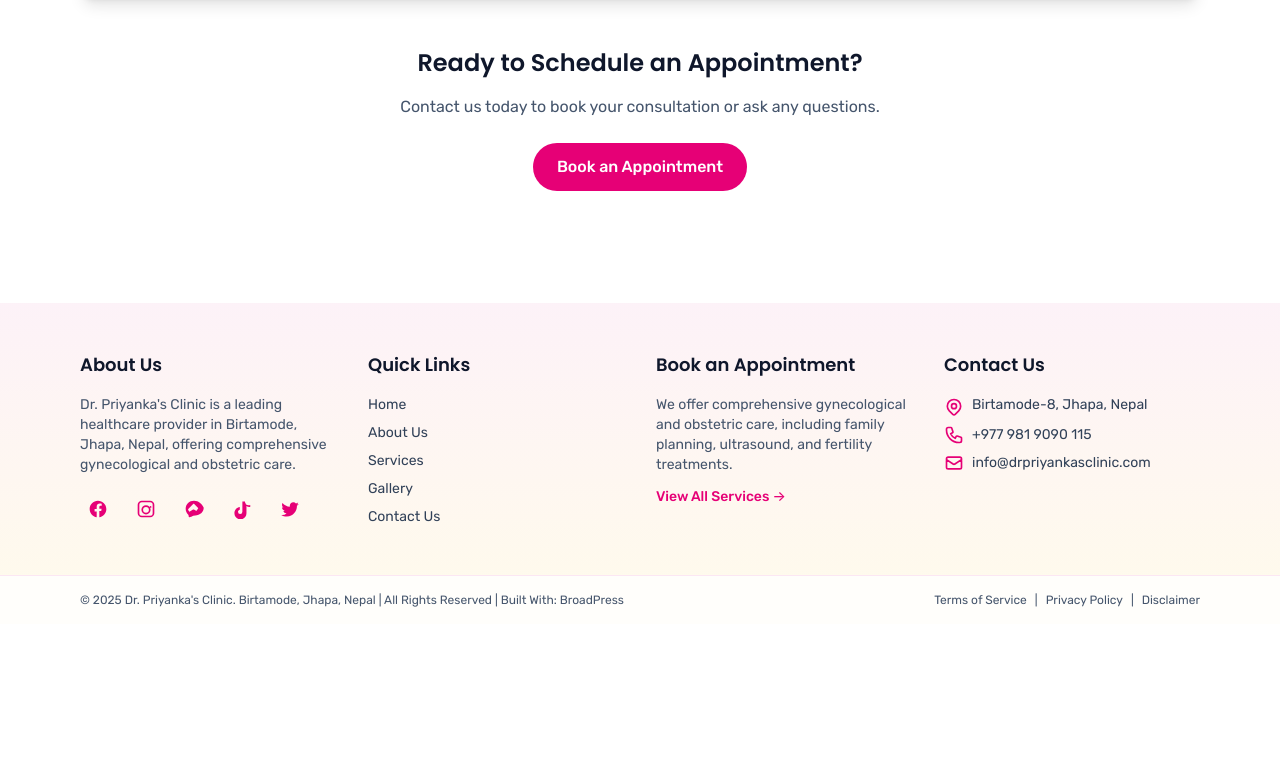
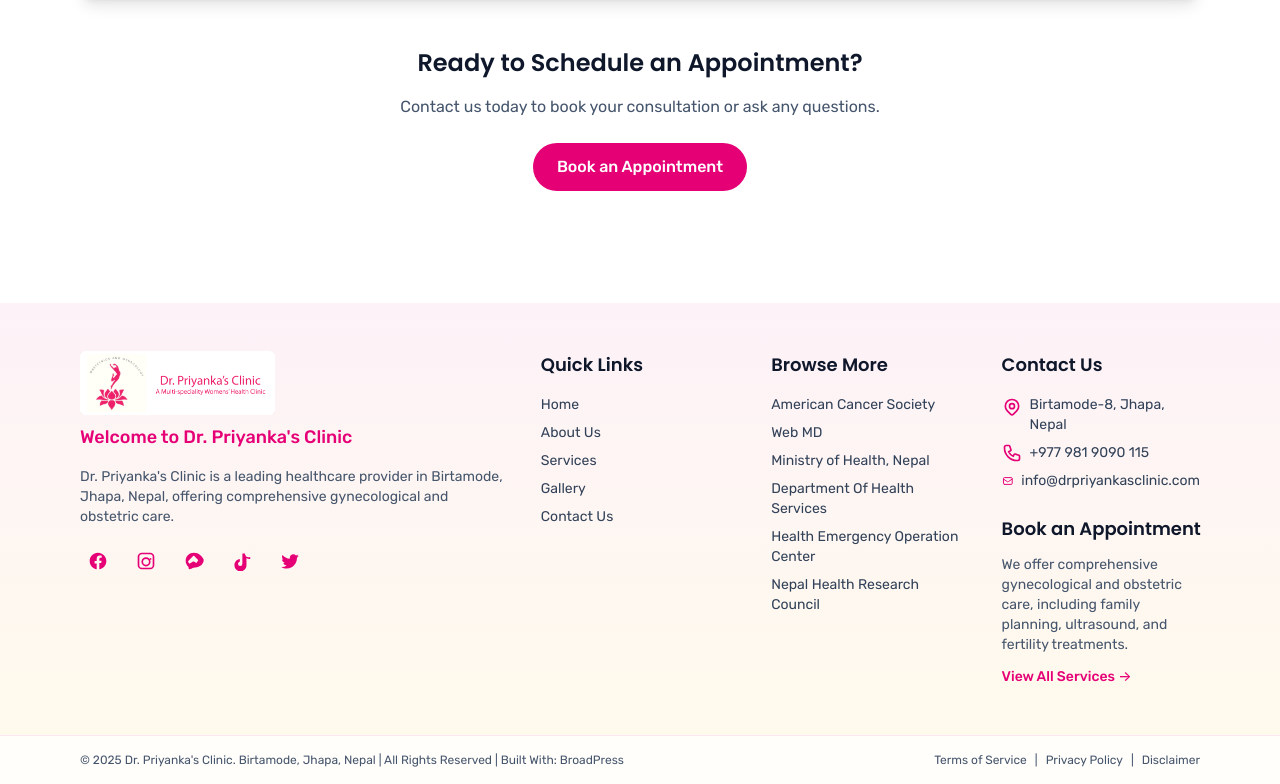
Before and after one commit to SRIYOGconsulting/drpriyankasclinic, a React (Vite) app: page /contact in a window 1280 px wide. Shown: the part 1363-2147 px from the top of the page. Before the commit the page ends 1987 px from the top, so only its background shows below. Built offline with nearby package versions, Linux system fonts and the light colour scheme.

Commit message:
Updated footer

```diff
--- /dev/null
+++ b/src/components/ClinicLogo.jsx
@@ -0,0 +1,23 @@
+export default function ClinicLogo({ className = '' }) {
+  return (
+    <div className={`flex items-center ${className}`}>
+      <div className="bg-pink-600 text-white rounded-full w-10 h-10 flex items-center justify-center mr-3">
+        <svg
+          xmlns="http://www.w3.org/2000/svg"
+          className="h-6 w-6"
+          fill="none"
+          viewBox="0 0 24 24"
+          stroke="currentColor"
+        >
+          <path
+            strokeLinecap="round"
+            strokeLinejoin="round"
+            strokeWidth={2}
+            d="M19.428 15.428a2 2 0 00-1.022-.547l-2.387-.477a6 6 0 00-3.86.517l-.318.158a6 6 0 01-3.86.517L6.05 15.21a2 2 0 00-1.806.547M8 4h8l-1 1v5.172a2 2 0 00.586 1.414l5 5c1.26 1.26.367 3.414-1.415 3.414H4.828c-1.782 0-2.674-2.154-1.414-3.414l5-5A2 2 0 009 10.172V5L8 4z"
+          />
+        </svg>
+      </div>
+      <span className="font-bold text-lg text-slate-800">Dr. Priyanka's Clinic</span>
+    </div>
+  );
+}
--- a/src/components/SiteFooter.jsx
+++ b/src/components/SiteFooter.jsx
@@ -2,10 +2,17 @@ export default function SiteFooter() {
   return (
     <footer className="mt-16 relative overflow-hidden bg-gradient-to-b from-pink-50 to-amber-50">
       {/* Main Footer Content */}
-      <div className="max-w-6xl mx-auto px-4 py-12 grid gap-8 md:grid-cols-4 text-sm text-slate-700">
-        {/* Column 1: About */}
-        <div>
-          <h3 className="font-semibold text-slate-900 mb-4 text-lg">About Us</h3>
+      <div className="max-w-6xl mx-auto px-4 py-12 grid gap-8 grid-cols-1 sm:grid-cols-2 lg:grid-cols-5 text-sm text-slate-700">
+        {/* Column 1: About with Logo */}
+        <div className="lg:col-span-2">
+          <div className="flex flex-col items-start mb-4">
+            <img
+              src="/assets/logo/dr-priyankas-clinic-logo.png"
+              alt="Dr. Priyanka's Clinic Logo"
+              className="h-16 w-auto mb-2"
+            />
+            <p className="text-pink-600 font-medium text-lg">Welcome to Dr. Priyanka's Clinic</p>
+          </div>
           <p className="text-slate-600 mb-4">
             Dr. Priyanka's Clinic is a leading healthcare provider in Birtamode, Jhapa, Nepal, offering comprehensive gynecological and obstetric care.
           </p>
@@ -48,7 +55,7 @@ export default function SiteFooter() {
         </div>
 
         {/* Column 2: Quick Links */}
-        <div>
+        <div className="lg:col-span-1">
           <h3 className="font-semibold text-slate-900 mb-4 text-lg">Quick Links</h3>
           <ul className="space-y-2">
             <li><a href="/" className="hover:text-pink-600 transition-colors">Home</a></li>
@@ -59,21 +66,35 @@ export default function SiteFooter() {
           </ul>
         </div>
 
-        {/* Column 3: Services */}
-        <div>
-          <h3 className="font-semibold text-slate-900 mb-4 text-lg">Book an Appointment</h3>
-          <p className="text-slate-600">
-            We offer comprehensive gynecological and obstetric care, including family planning, ultrasound, and fertility treatments.
-          </p>
-          <a href="/services" className="inline-block mt-3 text-pink-600 hover:text-pink-700 font-medium">
-            View All Services →
-          </a>
+        {/* Column 3: Browse More */}
+        <div className="lg:col-span-1">
+          <h3 className="font-semibold text-slate-900 mb-4 text-lg">Browse More</h3>
+          <div className="grid grid-cols-1 gap-y-2 text-sm">
+            <a href="https://www.cancer.org/" target="_blank" rel="noopener noreferrer" className="hover:text-pink-600 transition-colors block">
+              American Cancer Society
+            </a>
+            <a href="https://www.webmd.com/" target="_blank" rel="noopener noreferrer" className="hover:text-pink-600 transition-colors block">
+              Web MD
+            </a>
+            <a href="https://mohp.gov.np/" target="_blank" rel="noopener noreferrer" className="hover:text-pink-600 transition-colors block">
+              Ministry of Health, Nepal
+            </a>
+            <a href="https://dohs.gov.np/" target="_blank" rel="noopener noreferrer" className="hover:text-pink-600 transition-colors block">
+              Department Of Health Services
+            </a>
+            <a href="http://heoc.mohp.gov.np/" target="_blank" rel="noopener noreferrer" className="hover:text-pink-600 transition-colors block">
+              Health Emergency Operation Center
+            </a>
+            <a href="https://nhrc.gov.np/" target="_blank" rel="noopener noreferrer" className="hover:text-pink-600 transition-colors block">
+              Nepal Health Research Council
+            </a>
+          </div>
         </div>
 
-        {/* Column 4: Contact */}
-        <div>
+        {/* Column 4: Contact & Book Appointment */}
+        <div className="lg:col-span-1">
           <h3 className="font-semibold text-slate-900 mb-4 text-lg">Contact Us</h3>
-          <ul className="space-y-2">
+          <ul className="space-y-2 mb-6">
             <li className="flex items-start gap-2">
               <svg className="w-5 h-5 text-pink-600 mt-0.5 flex-shrink-0" fill="none" stroke="currentColor" viewBox="0 0 24 24">
                 <path strokeLinecap="round" strokeLinejoin="round" strokeWidth="2" d="M17.657 16.657L13.414 20.9a1.998 1.998 0 01-2.827 0l-4.244-4.243a8 8 0 1111.314 0z" />
@@ -94,6 +115,17 @@ export default function SiteFooter() {
               <a href="mailto:info@drpriyankasclinic.com" className="hover:text-pink-600 transition-colors">info@drpriyankasclinic.com</a>
             </li>
           </ul>
+
+          {/* Book Appointment Section */}
+          <div>
+            <h3 className="font-semibold text-slate-900 mb-3 text-lg whitespace-nowrap">Book an Appointment</h3>
+            <p className="text-slate-600 mb-3">
+              We offer comprehensive gynecological and obstetric care, including family planning, ultrasound, and fertility treatments.
+            </p>
+            <a href="/services" className="inline-block text-pink-600 hover:text-pink-700 font-medium">
+              View All Services →
+            </a>
+          </div>
         </div>
       </div>
 
--- a/src/components/SiteHeader.jsx
+++ b/src/components/SiteHeader.jsx
@@ -112,10 +112,10 @@ export default function SiteHeader() {
             </NavLink>
             <div className="ml-4">
               <a
-                href="https://www.facebook.com/your-facebook-page"
+                href="https://www.facebook.com/Doctor.Priyankas.Clinic"
                 target="_blank"
                 rel="noopener noreferrer"
-                className="relative inline-flex items-center justify-center px-6 py-3 overflow-hidden text-base font-medium text-white transition-all duration-300 bg-gradient-to-r from-pink-500 to-pink-600 rounded-full hover:from-pink-600 hover:to-pink-700 hover:shadow-lg hover:shadow-pink-200 focus:outline-none focus:ring-2 focus:ring-pink-400 focus:ring-offset-2"
+                className="relative inline-flex items-center justify-center px-6 py-3 overflow-hidden text-base font-medium text-white transition-all duration-300 bg-gradient-to-r from-pink-500 to-pink-600 rounded-full group hover:from-pink-600 hover:to-pink-700 hover:shadow-lg hover:shadow-pink-200 focus:outline-none focus:ring-2 focus:ring-pink-400 focus:ring-offset-2"
               >
                 <span className="relative">
                   <svg
--- a/src/pages/ContactPage.jsx
+++ b/src/pages/ContactPage.jsx
@@ -88,7 +88,9 @@ export default function ContactPage() {
           <h3 className="text-2xl font-semibold text-slate-900 mb-4">Ready to Schedule an Appointment?</h3>
           <p className="text-slate-600 mb-6">Contact us today to book your consultation or ask any questions.</p>
           <a
-            href="/appointment"
+            href="https://www.facebook.com/Doctor.Priyankas.Clinic"
+            target="_blank"
+            rel="noopener noreferrer"
             className="inline-block bg-pink-600 hover:bg-pink-700 text-white font-medium px-6 py-3 rounded-full transition-colors duration-200"
           >
             Book an Appointment
--- a/src/pages/Home.jsx
+++ b/src/pages/Home.jsx
@@ -85,7 +85,7 @@ export default function Home() {
                     <h3 className="text-xl font-semibold text-slate-900">{s.title}</h3>
                     <p className="text-sm text-slate-700 mt-2">{s.desc}</p>
                     <div className="mt-auto pt-4">
-                      <a href="/contact" className="inline-flex justify-center items-center w-full px-4 py-3 rounded-full border border-pink-600 text-pink-700 hover:bg-pink-50 text-sm font-medium">Book an Appointment</a>
+                      <a href="https://www.facebook.com/Doctor.Priyankas.Clinic" target="_blank" rel="noopener noreferrer" className="inline-flex justify-center items-center w-full px-4 py-3 rounded-full border border-pink-600 text-pink-700 hover:bg-pink-50 text-sm font-medium">Book an Appointment</a>
                     </div>
                   </div>
                 </div>
@@ -105,7 +105,9 @@ export default function Home() {
         <h3 className="text-2xl font-bold mb-3 text-slate-800">Safe Abortion Practices</h3>
         <p className="text-slate-600 mb-4">Safe procedures with care and privacy.</p>
         <a
-          href="/contact"
+          href="https://www.facebook.com/Doctor.Priyankas.Clinic"
+          target="_blank"
+          rel="noopener noreferrer"
           className="inline-flex items-center justify-center bg-pink-600 hover:bg-pink-700 text-white font-medium px-5 py-2.5 rounded-lg transition-colors duration-200"
         >
           Book an Appointment
--- a/src/pages/Services.jsx
+++ b/src/pages/Services.jsx
@@ -8,7 +8,7 @@ const ServiceItem = ({ service: s }) => (
         <h3 className="text-xl font-semibold text-slate-900">{s.title}</h3>
         <p className="text-sm text-slate-700 mt-2">{s.desc}</p>
         <div className="mt-auto pt-4">
-          <a href="/contact" className="inline-flex justify-center items-center w-full px-4 py-3 rounded-full border border-pink-600 text-pink-700 hover:bg-pink-50 text-sm font-medium">Book an Appointment</a>
+          <a href="https://www.facebook.com/Doctor.Priyankas.Clinic" target="_blank" rel="noopener noreferrer" className="inline-flex justify-center items-center w-full px-4 py-3 rounded-full border border-pink-600 text-pink-700 hover:bg-pink-50 text-sm font-medium">Book an Appointment</a>
         </div>
       </div>
     </div>
@@ -26,7 +26,7 @@ const Section = ({ small, title, items, isCustomGrid = false, customLayout = fal
           <div className="mt-3"><img src="/assets/shape/section-title-line.png" className="h-2" alt="line" /></div>
         </div>
         <div className="hidden md:flex justify-end pb-2">
-          <a href="/contact" className="inline-flex items-center bg-pink-600 hover:bg-pink-700 text-white px-5 py-3 rounded-full"><span className="mr-2 text-lg">+</span>Book an Appointment</a>
+          <a href="https://www.facebook.com/Doctor.Priyankas.Clinic" target="_blank" rel="noopener noreferrer" className="inline-flex items-center bg-pink-600 hover:bg-pink-700 text-white px-5 py-3 rounded-full"><span className="mr-2 text-lg">+</span>Book an Appointment</a>
         </div>
       </div>
       {isCustomGrid ? (
```
